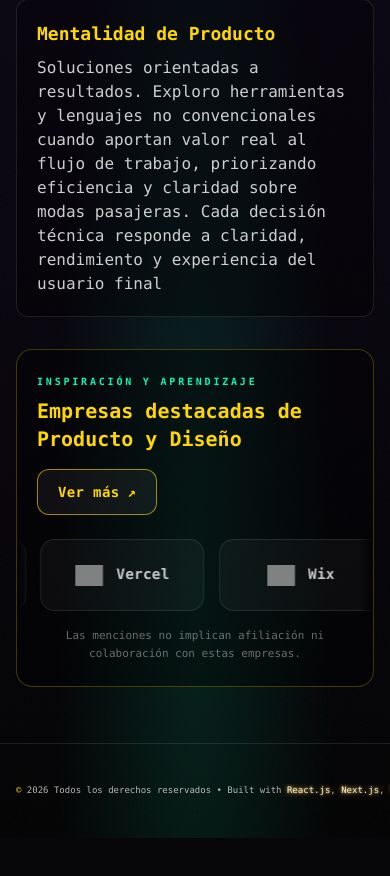
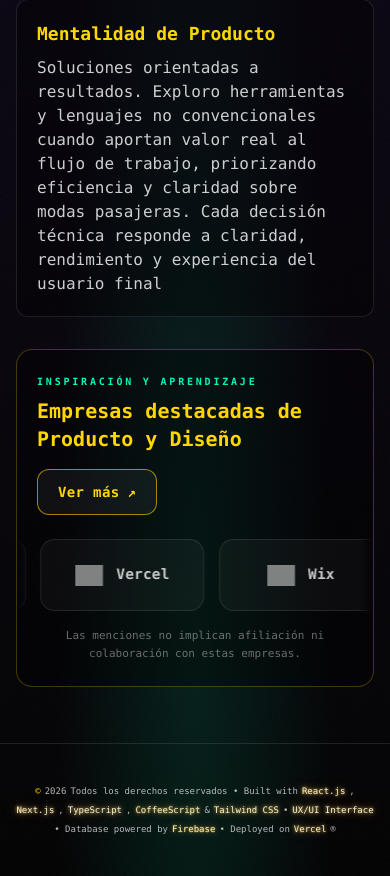
Before and after one commit to lu-developer476/Portfolio, a Next.js app: page / in a window 390 px wide. Shown: the part 1711-2587 px from the top of the page. Before the commit the page ends 2549 px from the top, so only its background shows below. Built offline with nearby package versions, Linux system fonts and the light colour scheme; grey boxes are pictures that could not be loaded.

Commit message:
Fix footer overflow and simplify project feedback buttons (#99)
* Fix footer wrapping on small screens

* Make project feedback actions emoji-only

* Format responsive footer markup

```diff
--- a/src/components/Footer.tsx
+++ b/src/components/Footer.tsx
@@ -8,10 +8,10 @@ export default function Footer() {
 
   return (
     <footer className="relative z-10 border-t border-white/10 py-10">
-      <div className="footer-line-scroll overflow-x-auto">
-        <div className="mx-auto w-max min-w-full whitespace-nowrap px-4 text-center text-[9px] text-white/70 sm:text-[10px]">
-        <span className="text-cyber-gold">©</span> {new Date().getFullYear()}{" "}
-        {footerParts.map((part, index) => {
+      <div className="mx-auto w-full max-w-6xl px-4 text-center text-[9px] leading-relaxed text-white/70 sm:text-[10px]">
+        <div className="flex flex-wrap items-center justify-center gap-x-1 gap-y-1 break-words">
+          <span className="text-cyber-gold">©</span> {new Date().getFullYear()}{" "}
+          {footerParts.map((part, index) => {
           const isHighlightedTech = /^(?:React\.js|Next\.js|TypeScript|CoffeeScript|Tailwind CSS|UX\/UI (?:Interface|Design)|Firebase|Vercel)$/.test(part);
 
           return isHighlightedTech ? (
@@ -25,7 +25,7 @@ export default function Footer() {
           ) : (
             <span key={index}>{part}</span>
           );
-        })}
+          })}
         </div>
       </div>
     </footer>
--- a/src/components/ProjectFeedback.tsx
+++ b/src/components/ProjectFeedback.tsx
@@ -152,13 +152,11 @@ export default function ProjectFeedback({ projectSlug, projectTitle, language }:
   return (
     <>
       <div className="project-feedback-actions mt-3 grid grid-cols-2 gap-2" onClick={(event) => event.stopPropagation()} onKeyDown={(event) => event.stopPropagation()}>
-        <button type="button" onClick={() => openModal("recommendations")} className="inline-flex min-h-11 items-center justify-center gap-2 rounded-xl border border-cyber-gold/50 bg-black/50 px-3 py-2 text-xs font-semibold text-cyber-gold transition hover:border-cyber-neonGreen/70 hover:text-cyber-neonGreen sm:text-sm" aria-label={`${labels.recommendations}: ${projectTitle}`}>
-          <span aria-hidden="true">👍</span><span>{labels.recommendations}</span>
-          <span className="rounded-md bg-white/5 px-1.5 py-0.5 text-[10px] text-white/65">{loading ? "…" : displayedRecommendationCount}</span>
+        <button type="button" onClick={() => openModal("recommendations")} className="inline-flex min-h-11 min-w-0 items-center justify-center rounded-xl border border-cyber-gold/50 bg-black/50 px-3 py-2 text-2xl transition hover:border-cyber-neonGreen/70 hover:text-cyber-neonGreen" aria-label={`${labels.recommendations}: ${projectTitle}`}>
+          <span aria-hidden="true">👍</span>
         </button>
-        <button type="button" onClick={() => openModal("comments")} className="inline-flex min-h-11 items-center justify-center gap-2 rounded-xl border border-white/20 bg-black/50 px-3 py-2 text-xs font-semibold text-white/85 transition hover:border-cyber-neonGreen/70 hover:text-cyber-neonGreen sm:text-sm" aria-label={`${labels.comments}: ${projectTitle}`}>
-          <span aria-hidden="true">💬</span><span>{labels.comments}</span>
-          <span className="rounded-md bg-white/5 px-1.5 py-0.5 text-[10px] text-white/65">{loading ? "…" : displayedReviewCount}</span>
+        <button type="button" onClick={() => openModal("comments")} className="inline-flex min-h-11 min-w-0 items-center justify-center rounded-xl border border-white/20 bg-black/50 px-3 py-2 text-2xl text-white/85 transition hover:border-cyber-neonGreen/70 hover:text-cyber-neonGreen" aria-label={`${labels.comments}: ${projectTitle}`}>
+          <span aria-hidden="true">💬</span>
         </button>
       </div>
 
```
